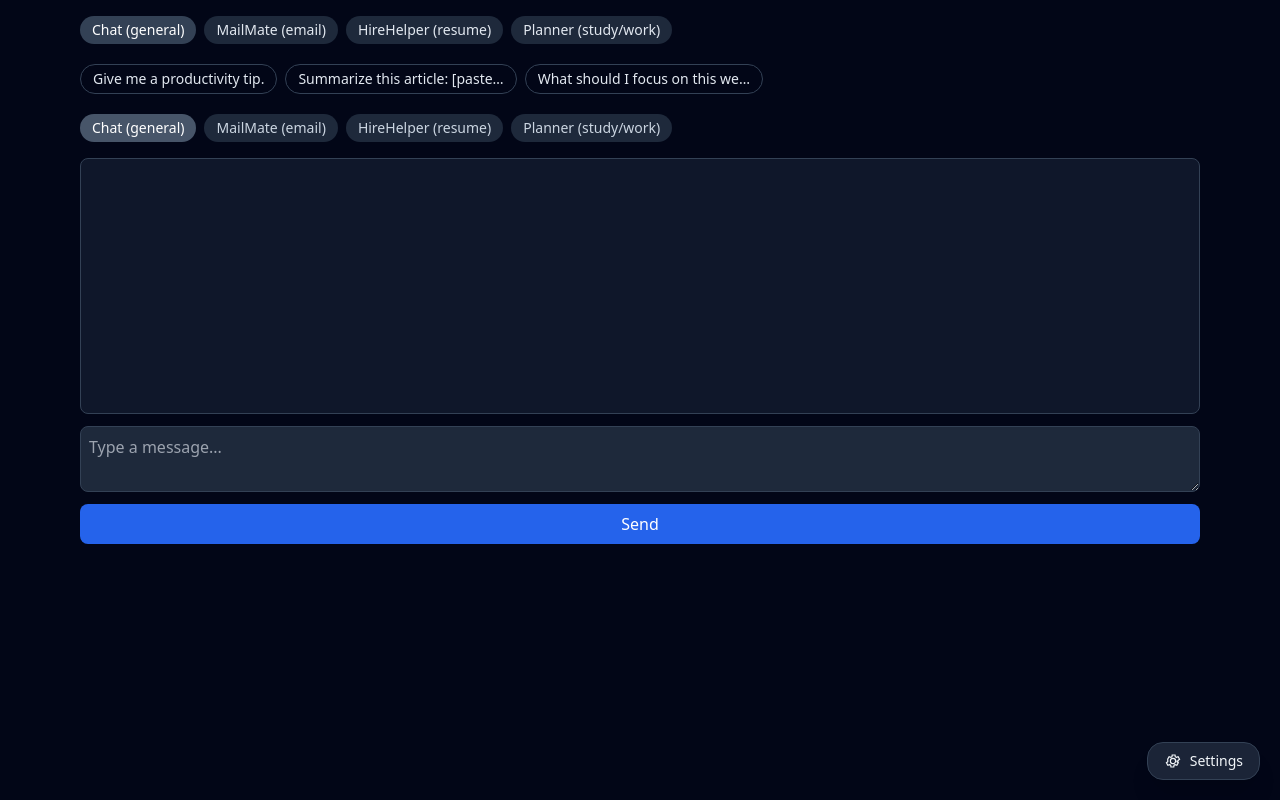
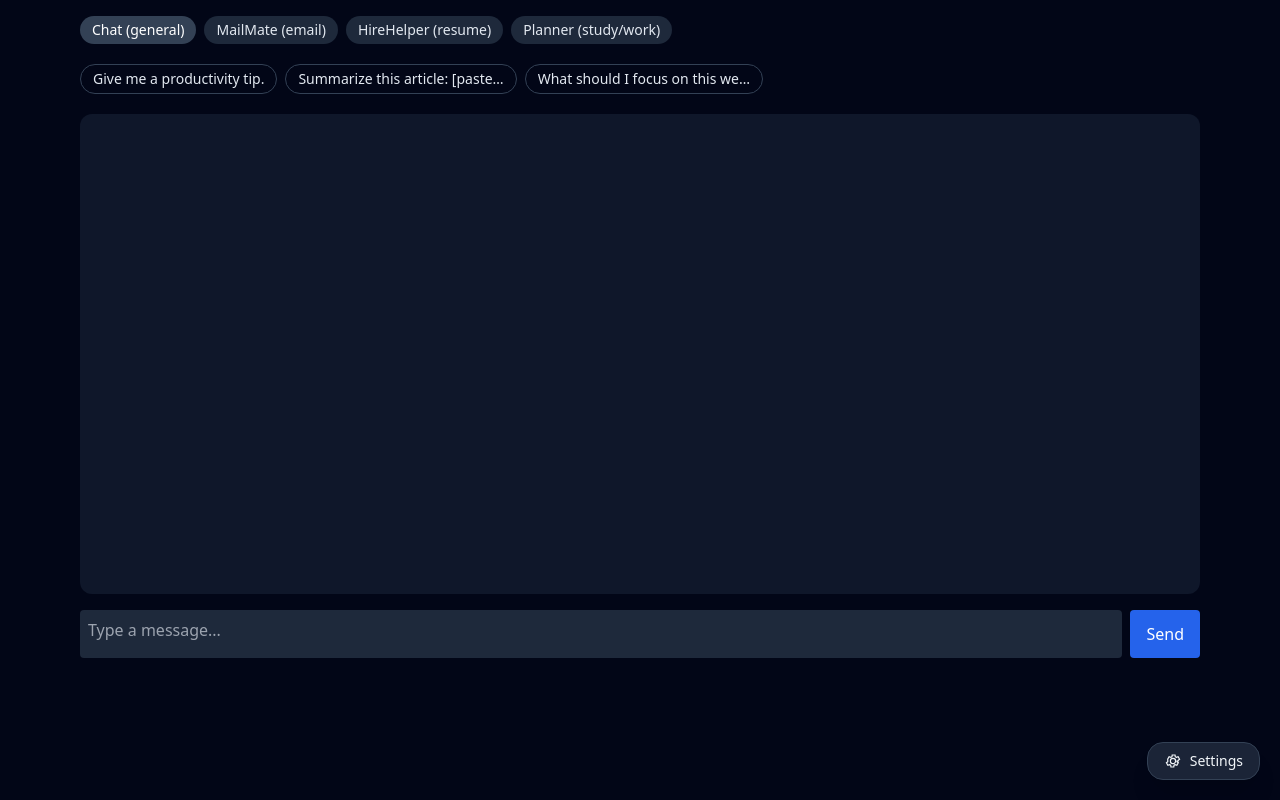
Before and after one commit to madevthevanthiran-maker/amplyai-chatbot, a Next.js app: page /app in a window 1280 px wide. Built offline with nearby package versions, Linux system fonts and the light colour scheme.

Commit message:
Update ChatPanel.jsx

```diff
--- a/components/ChatPanel.jsx
+++ b/components/ChatPanel.jsx
@@ -1,87 +1,57 @@
-// /components/ChatPanel.jsx
+// components/ChatPanel.jsx
+import { useEffect, useRef, useState } from "react";
 
-import { useEffect, useRef, useState } from "react";
-import { MODE_LIST } from "@/lib/modes";
-import PresetBar from "./PresetBar";
+export default function ChatPanel({ mode, messages, onSend, setMessages }) {
+  const [input, setInput] = useState("");
+  const bottomRef = useRef(null);
 
-export default function ChatPanel({ messages, onSend }) {
-  const [mode, setMode] = useState(MODE_LIST[0]);
-  const [input, setInput] = useState("");
-  const [presets, setPresets] = useState(mode.presets || []);
-  const containerRef = useRef(null);
-
-  useEffect(() => {
-    setPresets(mode.presets || []);
-  }, [mode]);
-
-  const handleSend = () => {
+  const handleSubmit = (e) => {
+    e.preventDefault();
     if (!input.trim()) return;
-    onSend(input, mode.system);
+    onSend(input.trim());
     setInput("");
   };
 
-  const handleKeyDown = (e) => {
-    if (e.key === "Enter" && !e.shiftKey) {
-      e.preventDefault();
-      handleSend();
-    }
-  };
+  useEffect(() => {
+    bottomRef.current?.scrollIntoView({ behavior: "smooth" });
+  }, [messages]);
 
   return (
-    <div className="flex flex-col gap-3">
-      {/* Tabs */}
-      <div className="flex flex-wrap gap-2 pb-1">
-        {MODE_LIST.map((m) => (
-          <button
-            key={m.id}
-            onClick={() => setMode(m)}
-            className={`rounded-full px-3 py-1 text-sm font-medium transition ${
-              mode.id === m.id
-                ? "bg-slate-600 text-white"
-                : "bg-slate-800 text-slate-300 hover:bg-slate-700"
-            }`}
-          >
-            {m.label}
-          </button>
-        ))}
+    <div>
+      <div className="rounded-xl bg-slate-900 p-4 space-y-4 h-[60vh] overflow-y-auto text-sm">
+        {messages.map((m, i) => (
+          <div key={i} className="whitespace-pre-wrap">
+            <span className="font-semibold text-white">
+              {m.role === "user" ? "You" : "AmplyAI"}
+            </span>
+            <div className="text-slate-300 mt-1">
+              {m.content || (m.role === "assistant" && "(No response)")}
             </div>
-
-      {/* Preset Prompts */}
-      <PresetBar
-        presets={presets}
-        onInsert={(text) => setInput(text)}
-      />
-
-      {/* Chat Display */}
-      <div
-        ref={containerRef}
-        className="flex flex-col gap-3 p-3 rounded-lg bg-slate-900 text-slate-100 h-64 overflow-y-auto border border-slate-700"
-      >
-        {messages.map((msg, i) => (
-          <div key={i}>
-            <strong>{msg.role === "user" ? "You" : "AmplyAI"}</strong>
-            <div className="whitespace-pre-wrap text-sm">{msg.content}</div>
           </div>
         ))}
+        <div ref={bottomRef} />
       </div>
-
-      {/* Message Input */}
+      <form onSubmit={handleSubmit} className="mt-4 flex gap-2">
         <textarea
-        className="w-full rounded-lg border border-slate-700 bg-slate-800 p-2 text-slate-100 focus:outline-none focus:ring-2 focus:ring-blue-500"
-        rows={2}
+          rows={1}
+          className="flex-1 p-2 rounded bg-slate-800 text-white resize-none"
           placeholder="Type a message..."
           value={input}
           onChange={(e) => setInput(e.target.value)}
-        onKeyDown={handleKeyDown}
+          onKeyDown={(e) => {
+            if (e.key === "Enter" && !e.shiftKey) {
+              e.preventDefault();
+              handleSubmit(e);
+            }
+          }}
         />
-
-      {/* Send Button */}
         <button
-        onClick={handleSend}
-        className="rounded-lg bg-blue-600 py-2 px-4 text-white hover:bg-blue-700 transition"
+          type="submit"
+          className="bg-blue-600 px-4 py-2 rounded text-white hover:bg-blue-500"
         >
           Send
         </button>
+      </form>
     </div>
   );
 }
```
Lines whose indentation alone changed are shown as unchanged.
